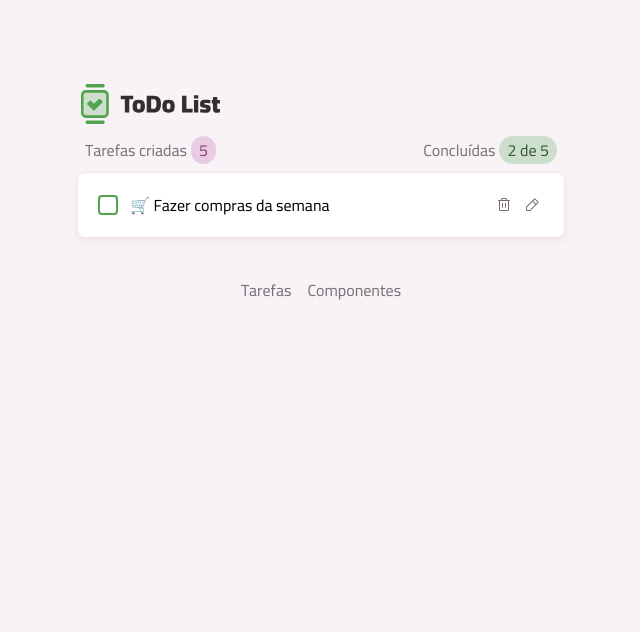
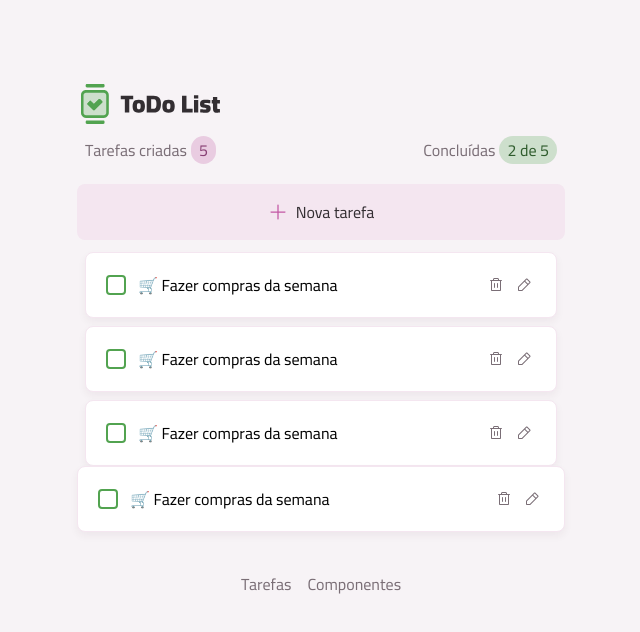
Before and after one commit to xolha/Rocketseat, a React (Vite) app in the folder Full-Stack/React/Projeto 2 - To Do/: page / in a window 1280 px wide. Shown: the top 632 px of the page, without its empty margins (319-959 px from the left). Built offline with nearby package versions, Linux system fonts and the light colour scheme.

Commit message:
✨ feat: add task list component

```diff
--- /dev/null
+++ b/Full-Stack/React/Projeto 2 - To Do/src/component/task-list.tsx
@@ -0,0 +1,20 @@
+import Button from "./ui/button.tsx";
+import PlusIcon from "../assets/icons/Plus-Regular.svg?react";
+import TaskItem from "./task-item.tsx";
+
+export default function TaskList() {
+    return (
+        <>
+            <section>
+                <Button className="w-full" icon={PlusIcon}>
+                    Nova tarefa
+                </Button>
+            </section>
+            <section className="space-y-2">
+                <TaskItem />
+                <TaskItem />
+                <TaskItem />
+            </section>
+        </>
+    )
+}
--- a/Full-Stack/React/Projeto 2 - To Do/src/pages/page-home.tsx
+++ b/Full-Stack/React/Projeto 2 - To Do/src/pages/page-home.tsx
@@ -1,5 +1,6 @@
 import Container from "../component/ui/container.tsx";
 import TasksSummary from "../component/tasks-summary.tsx";
+import TaskList from "../component/task-list.tsx";
 
 export default function PageHome() {
     return <>
@@ -7,6 +8,8 @@ export default function PageHome() {
             <header className="flex justify-between items-center">
                 <TasksSummary />
             </header>
+
+            <TaskList />
         </Container>
     </>
 }
```
